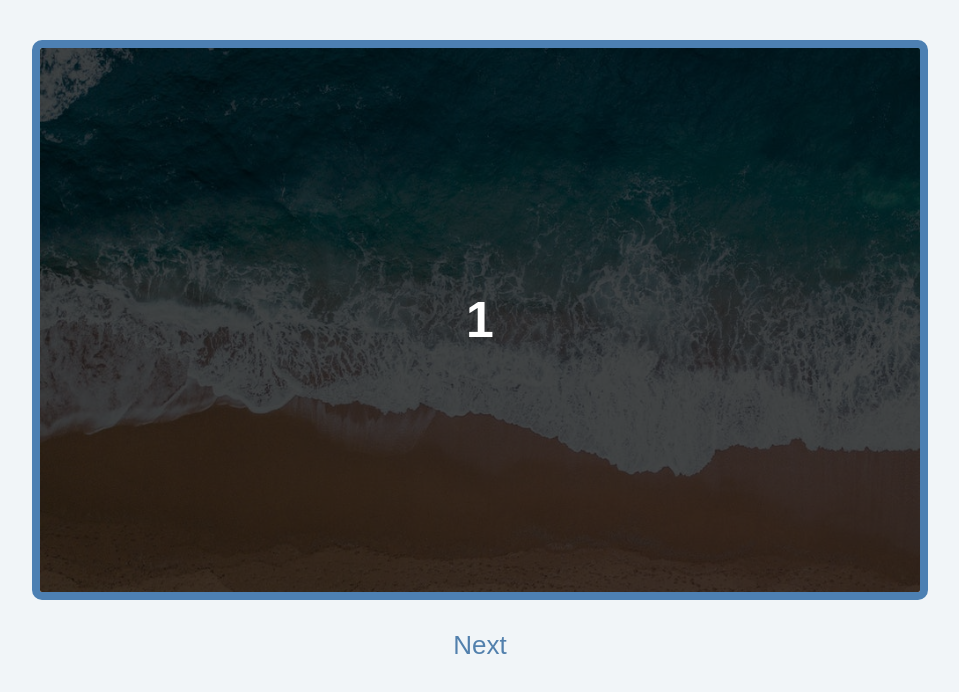
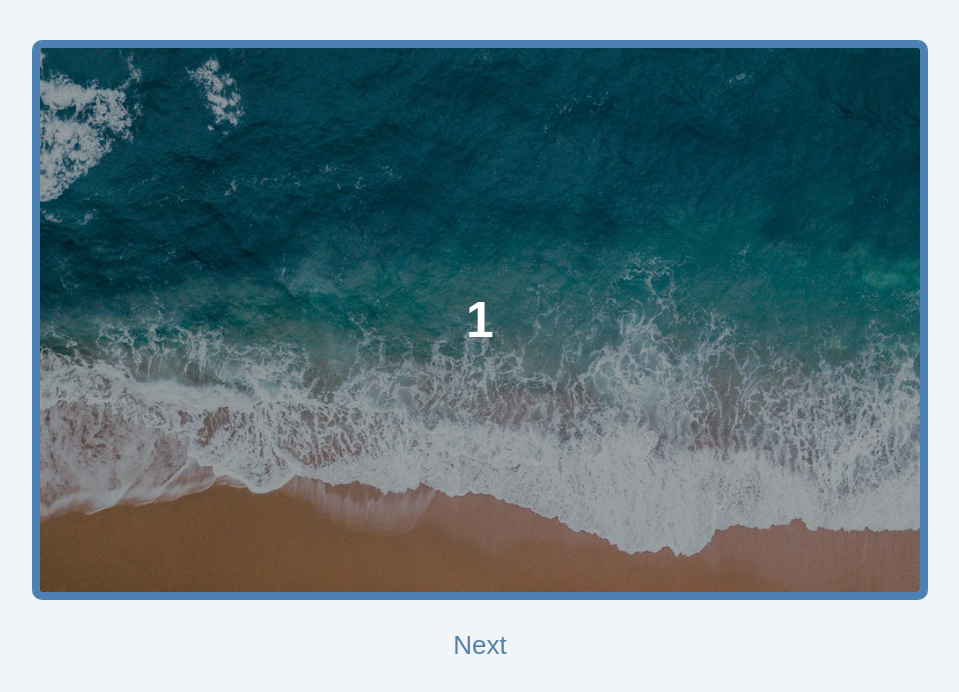
Before and after one commit to khareemah/vanilla-js-projects, a plain HTML site: page 15. slider/index.html in a window 1280 px wide. Shown: the whole page, without its empty margins (160-1119 px from the left). Drawn offline with Linux system fonts and the light colour scheme.

Commit message:
add slider project

```diff
--- a/15. slider/style.css
+++ b/15. slider/style.css
@@ -33,7 +33,7 @@ body {
   left: 0;
   bottom: 0;
   right: 0;
-  background-color: rgba(0, 0, 0, 0.7);
+  background-color: rgba(0, 0, 0, 0.3);
 }
 .slider:nth-child(even) {
   background-color: hsl(210, 40%, 60%);
@@ -42,7 +42,6 @@ body {
   display: block;
   width: 100%;
   object-fit: cover;
-  height: 100%;
 }
 .slider.person img {
   width: 100px;
```
